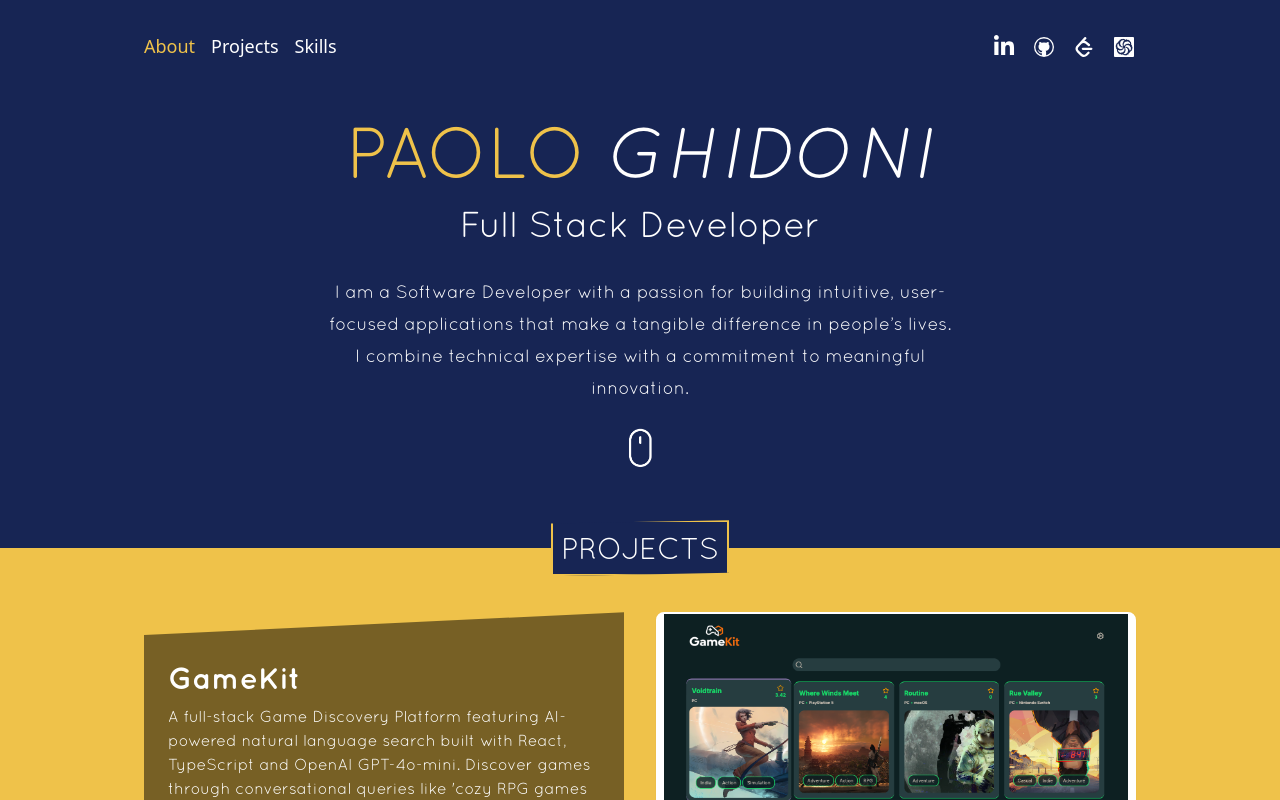
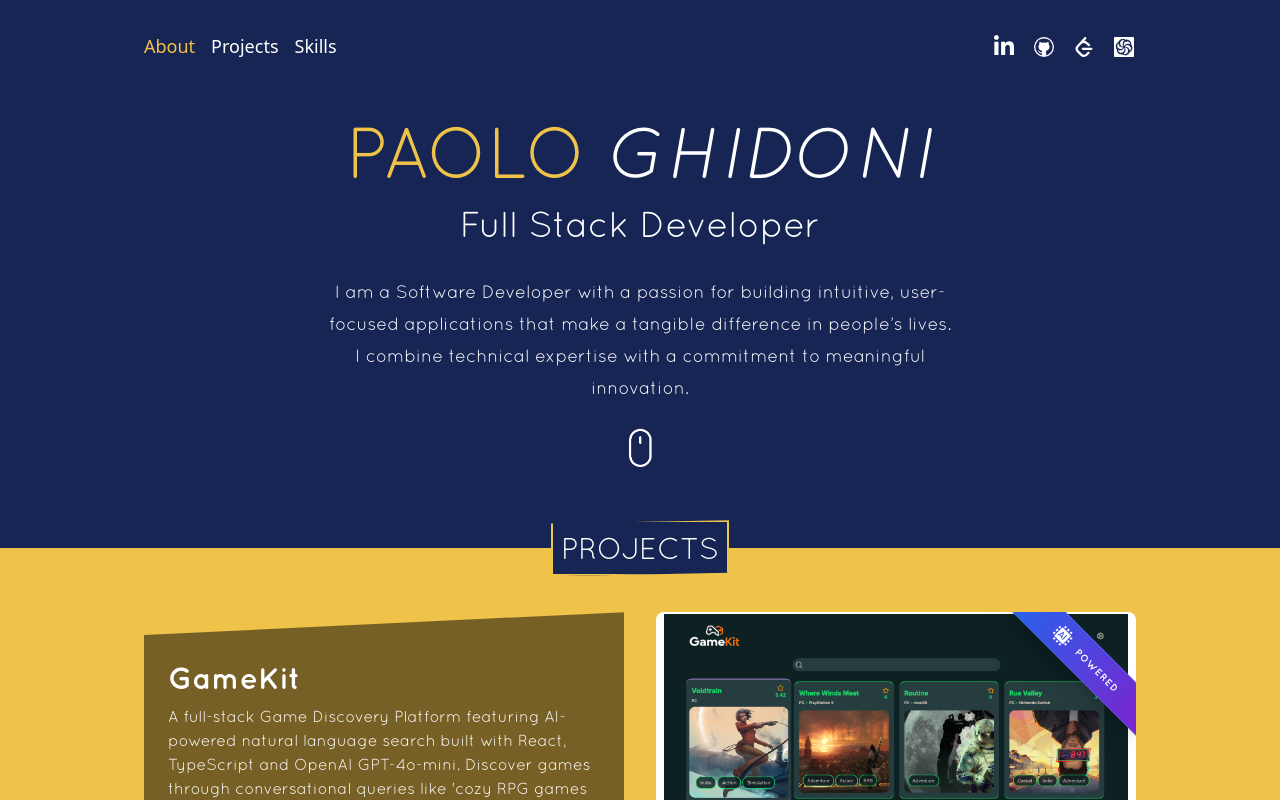
Before and after one commit to paologhidoni/portfolio, a React (Vite) app: page / in a window 1280 px wide. Shown: the top 800 px of the page. Built offline with nearby package versions, Linux system fonts and the light colour scheme.

Commit message:
Add AI POWERED badge functionality

```diff
--- a/src/components/Projects/Project/Project.tsx
+++ b/src/components/Projects/Project/Project.tsx
@@ -1,4 +1,5 @@
 import React from "react";
+import AiIcon from "../../../assets/ai-white.svg";
 
 interface Props {
   id: string;
@@ -9,6 +10,7 @@ interface Props {
   github: string;
   live: string;
   isOdd: boolean;
+  aiPowered?: boolean;
 }
 
 const Project: React.FC<Props> = ({
@@ -20,6 +22,7 @@ const Project: React.FC<Props> = ({
   github,
   live,
   isOdd,
+  aiPowered,
 }) => {
   const textColor = isOdd ? "text-primaryColor" : "text-secondaryColor";
   const bgColor = isOdd ? "bg-secondaryColor" : "bg-primaryColor";
@@ -71,13 +74,23 @@ const Project: React.FC<Props> = ({
           href={live}
           target="_blank"
           rel="noreferrer"
-          className={`${linkTxtColor} font-bold underline underline-offset-8 mt-4`}
+          className={`block relative overflow-hidden rounded-lg shadow-sm transition-all duration-500 hover:scale-[100.5%] hover:shadow-lg hover:shadow-gray-600`}
           aria-label={`See the ${title} project Live`}
         >
+          {/* Ai Ribbon Wrap Badge */}
+          {aiPowered && (
+            <div className="absolute top-[28px] -right-[40px] w-[180px] py-1.5 bg-gradient-to-r from-blue-600 to-purple-700 rotate-45 shadow-xl flex items-center justify-center gap-2 border-y border-blue-400/30 z-10">
+              <img src={AiIcon} alt="AI" className="w-6 h-6" />
+              <span className="text-[10px] font-bold uppercase tracking-[0.1em]">
+                Powered
+              </span>
+            </div>
+          )}
+
           <img
             src={image}
             alt={title}
-            className={`w-full h-56 md:h-72 object-cover object-top rounded-lg border-2 border-s-8 border-e-8 shadow-sm border-white transition-all duration-500 hover:scale-[100.5%] hover:shadow-lg hover:shadow-gray-600`}
+            className="w-full h-56 md:h-72 object-cover object-top border-2 border-s-8 border-e-8 border-white"
           />
         </a>
       </div>
--- a/src/components/Projects/Projects.tsx
+++ b/src/components/Projects/Projects.tsx
@@ -23,6 +23,7 @@ const Projects: React.FC = () => {
               technologies={project.technologies}
               github={project.github}
               live={project.live}
+              aiPowered={project.aiPowered}
               isOdd={i % 2 !== 0}
             />
           </Wrapper>
--- a/src/data/projects.ts
+++ b/src/data/projects.ts
@@ -29,6 +29,7 @@ export const projects = [
     ],
     github: "https://github.com/paologhidoni/gamekit",
     live: "https://gamekit-six.vercel.app/",
+    aiPowered: true,
   },
   {
     id: "project-6",
```
Also changed, not shown: src/assets/ai-white.svg (added).
